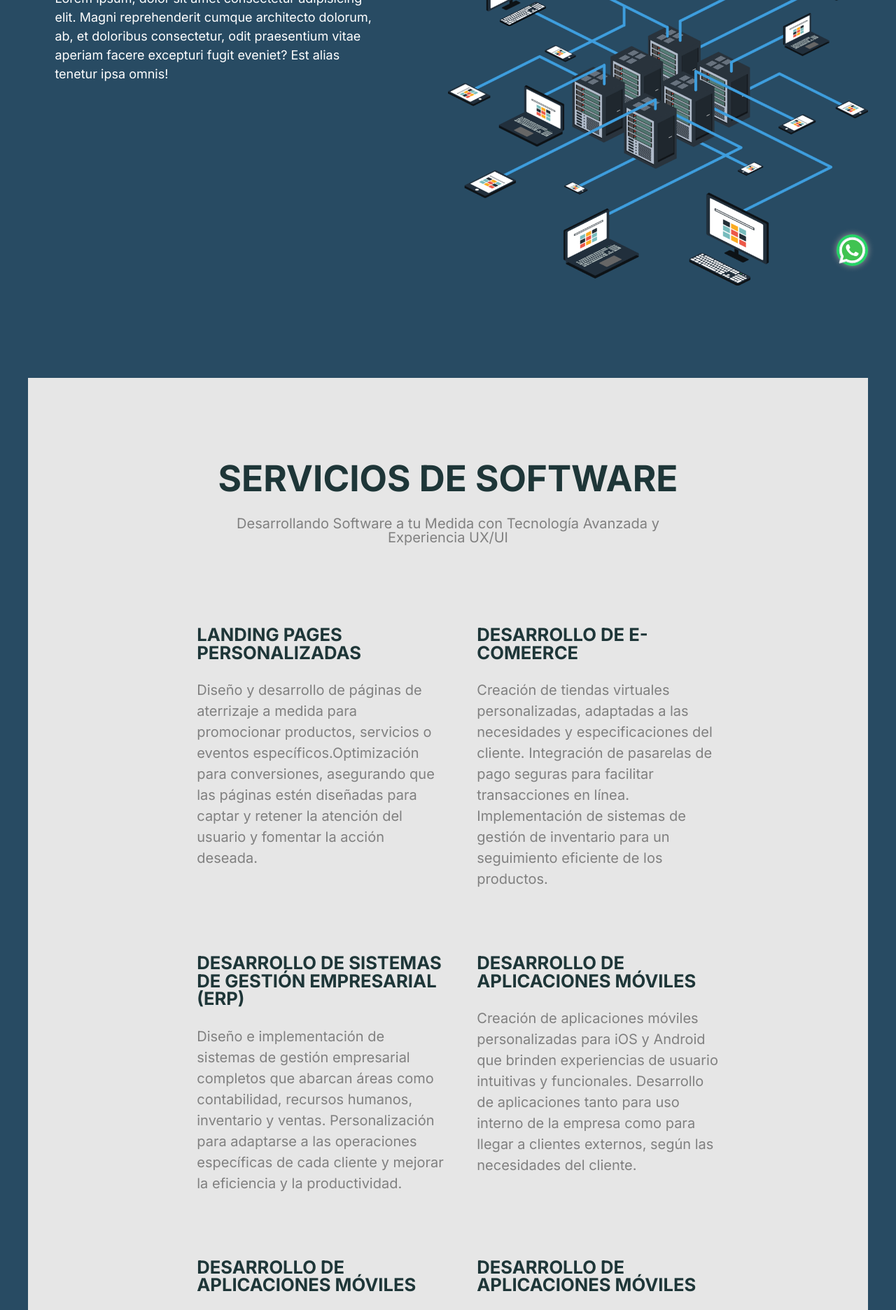
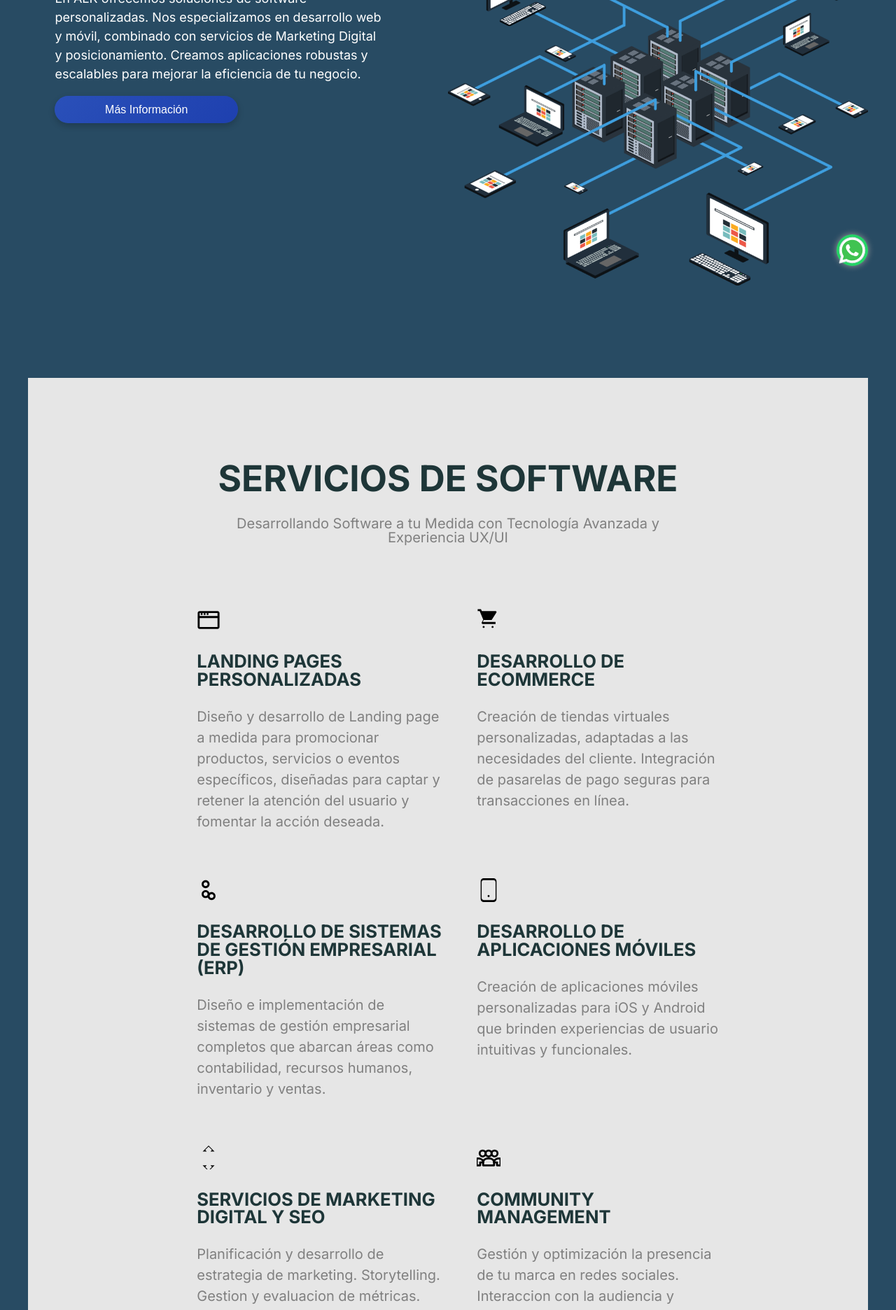
Before and after one commit to alejoborracci21/ALK-Software, a Next.js app: page / in a window 1280 px wide. Shown: the part 380-2252 px from the top of the page at 70% size. Built offline with nearby package versions, Linux system fonts and the light colour scheme.

Commit message:
agregue iconos svg y boton

```diff
--- a/src/app/page.tsx
+++ b/src/app/page.tsx
@@ -11,7 +11,9 @@ export default function Landing() {
               <h1>Adaptative Learning Kit Software </h1>
 
             </div>
-            <p className={styles.pp}>Lorem ipsum, dolor sit amet consectetur adipisicing elit. Magni reprehenderit cumque architecto dolorum, ab, et doloribus consectetur, odit praesentium vitae aperiam facere excepturi fugit eveniet? Est alias tenetur ipsa omnis!</p>
+               <p className={styles.pp}>En ALK ofrecemos soluciones de software personalizadas. Nos especializamos en desarrollo web y móvil, combinado con servicios de Marketing Digital y posicionamiento. Creamos aplicaciones robustas y escalables para mejorar la eficiencia de tu negocio. </p>
+               <button className={styles.infobutton}>Más Información</button>
+
           </div>
           <div className={styles.right}>
 
@@ -25,34 +27,90 @@ export default function Landing() {
 
           <div className={styles.services}>
             <div className={styles.service}>
-              <h3 className={styles.h3}>Landing Pages Personalizadas</h3>
-              <p className={styles.p}>Diseño y desarrollo de páginas de aterrizaje a medida para promocionar productos, servicios o eventos específicos.Optimización para conversiones, asegurando que las páginas estén diseñadas para captar y retener la atención del usuario y fomentar la acción deseada.</p>
+<div className={styles.h3}>
+<svg width="34" height="34" viewBox="0 0 24 24"  fill="none" xmlns="http://www.w3.org/2000/svg">
+  <path d="M21 3H3C1.895 3 1 3.895 1 5V19C1 20.105 1.895 21 3 21H21C22.105 21 23 20.105 23 19V5C23 3.895 22.105 3 21 3ZM21 5V8H3V5H21ZM3 19V10H21V19H3Z" fill="#000"/>
+  <circle cx="5" cy="6" r="1" fill="#000"/>
+  <circle cx="8" cy="6" r="1" fill="#000"/>
+  <circle cx="11" cy="6" r="1" fill="#000"/>
+</svg>
+<h3 className={styles.h3}>Landing Pages Personalizadas</h3>
+
+</div>
+              <p className={styles.p}>Diseño y desarrollo de Landing page a medida para promocionar productos, servicios o eventos específicos, diseñadas para captar y retener la atención del usuario y fomentar la acción deseada.</p>
+     </div>
+
+
+            <div className={styles.service}>
+              <div className={styles.h3}>
+                <svg width="34" height="34" viewBox="0 0 24 24" fill="none" xmlns="http://www.w3.org/2000/svg">
+  <path d="M7 18C6.447 18 6 18.447 6 19C6 19.553 6.447 20 7 20C7.553 20 8 19.553 8 19C8 18.447 7.553 18 7 18ZM1 1V3H3L6.6 11.59L5.24 14.04C5.086 14.311 5 14.629 5 15C5 15.553 5.447 16 6 16H19V14H6.42C6.282 14 6.172 13.891 6.172 13.754L6.18 13.735L7.1 12H14.55C14.85 12 15.13 11.84 15.29 11.56L19.88 4.47C19.96 4.34 20 4.17 20 4C20 3.447 19.553 3 19 3H5.21L4.27 1H1ZM16 18C15.447 18 15 18.447 15 19C15 19.553 15.447 20 16 20C16.553 20 17 19.553 17 19C17 18.447 16.553 18 16 18Z" fill="#000"/>
+</svg>
+
+              <h3 className={styles.h3}>Desarrollo de eCommerce</h3>
+              </div>
+
+              <p className={styles.p}>Creación de tiendas virtuales personalizadas, adaptadas a las necesidades  del cliente.
+                Integración de pasarelas de pago seguras para transacciones en línea.
+                </p>
             </div>
             <div className={styles.service}>
-              <h3 className={styles.h3}>Desarrollo de E-Comeerce</h3>
-              <p className={styles.p}>Creación de tiendas virtuales personalizadas, adaptadas a las necesidades y especificaciones del cliente.
-                Integración de pasarelas de pago seguras para facilitar transacciones en línea.
-                Implementación de sistemas de gestión de inventario para un seguimiento eficiente de los productos.</p>
+            <div className={styles.h3}>
+            <svg width="34" height="34" viewBox="0 0 24 24" fill="none" xmlns="http://www.w3.org/2000/svg">
+  <path d="M9 2C6.791 2 5 3.791 5 6C5 8.209 6.791 10 9 10C11.209 10 13 8.209 13 6C13 3.791 11.209 2 9 2ZM9 4C10.105 4 11 4.895 11 6C11 7.105 10.105 8 9 8C7.895 8 7 7.105 7 6C7 4.895 7.895 4 9 4ZM15 14C12.791 14 11 15.791 11 18C11 20.209 12.791 22 15 22C17.209 22 19 20.209 19 18C19 15.791 17.209 14 15 14ZM15 16C16.105 16 17 16.895 17 18C17 19.105 16.105 20 15 20C13.895 20 13 19.105 13 18C13 16.895 13.895 16 15 16ZM9 12C6.791 12 5 13.791 5 16C5 18.209 6.791 20 9 20C11.209 20 13 18.209 13 16C13 13.791 11.209 12 9 12ZM9 14C10.105 14 11 14.895 11 16C11 17.105 10.105 18 9 18C7.895 18 7 17.105 7 16C7 14.895 7.895 14 9 14Z" fill="#000"/>
+</svg>
+
+            <h3 className={styles.h3}>Desarrollo de Sistemas de Gestión Empresarial (ERP)</h3>
+            </div>
+
+              <p className={styles.p}>Diseño e implementación de sistemas de gestión empresarial completos que abarcan áreas como contabilidad, recursos humanos, inventario y ventas.
+               </p>
             </div>
             <div className={styles.service}>
-              <h3 className={styles.h3}>Desarrollo de Sistemas de Gestión Empresarial (ERP)</h3>
-              <p className={styles.p}>Diseño e implementación de sistemas de gestión empresarial completos que abarcan áreas como contabilidad, recursos humanos, inventario y ventas.
-                Personalización para adaptarse a las operaciones específicas de cada cliente y mejorar la eficiencia y la productividad.</p>
+            <div className={styles.h3}>
+            <svg width="34" height="34" viewBox="0 0 24 24" fill="none" xmlns="http://www.w3.org/2000/svg">
+  <path d="M7 2C5.895 2 5 2.895 5 4V20C5 21.105 5.895 22 7 22H17C18.105 22 19 21.105 19 20V4C19 2.895 18.105 2 17 2H7ZM7 0H17C18.654 0 20 1.346 20 3V21C20 22.654 18.654 24 17 24H7C5.346 24 4 22.654 4 21V3C4 1.346 5.346 0 7 0ZM12 19C11.448 19 11 18.552 11 18C11 17.448 11.448 17 12 17C12.552 17 13 17.448 13 18C13 18.552 12.552 19 12 19Z" fill="#000"/>
+</svg>
+
+            <h3 className={styles.h3}>Desarrollo de Aplicaciones Móviles</h3>
+            </div>
+
+              <p className={styles.p}>Creación de aplicaciones móviles personalizadas para iOS y Android que brinden experiencias de usuario intuitivas y funcionales.
+                </p>
             </div>
             <div className={styles.service}>
-              <h3 className={styles.h3}>Desarrollo de Aplicaciones Móviles</h3>
-              <p className={styles.p}>Creación de aplicaciones móviles personalizadas para iOS y Android que brinden experiencias de usuario intuitivas y funcionales.
-                Desarrollo de aplicaciones tanto para uso interno de la empresa como para llegar a clientes externos, según las necesidades del cliente.</p>
+            <div className={styles.h3}>
+            <svg width="34" height="34" viewBox="0 0 24 24" fill="none" xmlns="http://www.w3.org/2000/svg">
+  <path d="M12 1L8.59 4.41L10 5.83L10 20.17L8.59 21.59L12 25L15.41 21.59L14 20.17L14 5.83L15.41 4.41L12 1ZM12 0L18 6L14 6L14 20L18 20L12 26L6 20L10 20L10 6L6 6L12 0Z" fill="#000"/>
+</svg>
+
+            <h3 className={styles.h3}>Servicios de Marketing Digital y SEO</h3>
+            </div>
+
+              <p className={styles.p}>Planificación y desarrollo de estrategia de marketing. Storytelling. Gestion y evaluacion de métricas. Posicionamiento de marca en buscadores. Publicidad en social media</p>
             </div>
             <div className={styles.service}>
-              <h3 className={styles.h3}>Desarrollo de Aplicaciones Móviles</h3>
-              <p className={styles.p}>Creación de aplicaciones móviles personalizadas para iOS y Android que brinden experiencias de usuario intuitivas y funcionales.
-                Desarrollo de aplicaciones tanto para uso interno de la empresa como para llegar a clientes externos, según las necesidades del cliente.</p>
+            <div className={styles.h3}>
+            <svg width="34" height="34"  viewBox="0 0 24 24" fill="none" xmlns="http://www.w3.org/2000/svg">
+  <circle cx="12" cy="8" r="3" stroke="#000" stroke-width="2" stroke-linecap="round" stroke-linejoin="round"/>
+  <path d="M6.5 17C6.5 14 9.5 13 12 13C14.5 13 17.5 14 17.5 17V20H6.5V17Z" stroke="#000" stroke-width="2" stroke-linecap="round" stroke-linejoin="round"/>
+  <circle cx="18" cy="8" r="3" stroke="#000" stroke-width="2" stroke-linecap="round" stroke-linejoin="round"/>
+  <path d="M17.5 17C17.5 14 20.5 13 23 13C23.609 13 24 13.391 24 14V20H20.5V17Z" stroke="#000" stroke-width="2" stroke-linecap="round" stroke-linejoin="round"/>
+  <circle cx="6" cy="8" r="3" stroke="#000" stroke-width="2" stroke-linecap="round" stroke-linejoin="round"/>
+  <path d="M6.5 17C6.5 14 3.5 13 1 13C0.391 13 0 13.391 0 14V20H3.5V17Z" stroke="#000" stroke-width="2" stroke-linecap="round" stroke-linejoin="round"/>
+</svg>
+
+
+            <h3 className={styles.h3}>Community management</h3>
             </div>
-            <div className={styles.service}>
-              <h3 className={styles.h3}>Desarrollo de Aplicaciones Móviles</h3>
-              <p className={styles.p}>Creación de aplicaciones móviles personalizadas para iOS y Android que brinden experiencias de usuario intuitivas y funcionales.
-                Desarrollo de aplicaciones tanto para uso interno de la empresa como para llegar a clientes externos, según las necesidades del cliente.</p>
+
+              <p className={styles.p}>Gestión y optimización la presencia de tu marca en redes sociales. Interaccion con la audiencia y análisis de métricas para mejorar el engagement y el crecimiento de la comunidad en línea.
+
+
+
+
+
+</p>
             </div>
           </div>
         </div>
--- a/src/app/pagestyles.module.css
+++ b/src/app/pagestyles.module.css
@@ -54,6 +54,27 @@
     color: white;
     width: 90%;
 }
+.infobutton {
+    background: linear-gradient(135deg, #2a50b9, #1E40AF);
+    color: white;
+    border: none;
+    border-radius: 25px;
+    padding: 2%;
+    font-size: 16px;
+    width: 50%;
+    cursor: pointer;
+    box-shadow: 0 4px 10px rgba(0, 0, 0, 0.2);
+    transition: background 0.3s, transform 0.3s;
+}
+
+.infobutton:hover {
+    background: linear-gradient(135deg, #1E40AF, #1E3A8A);
+    transform: scale(1.05);
+}
+
+.infobutton:active {
+    transform: scale(0.95);
+}
 
 #par {
     text-align: center;
@@ -61,6 +82,10 @@
     margin-top: 2%;
     font-size: 15px;
     line-height: 1em;
+}
+
+.h3 svg{
+    color: #1e3638;
 }
 
 .p {
```
